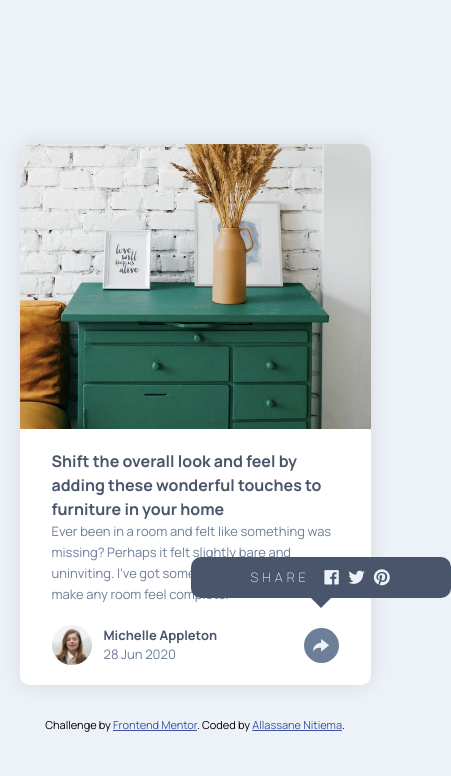
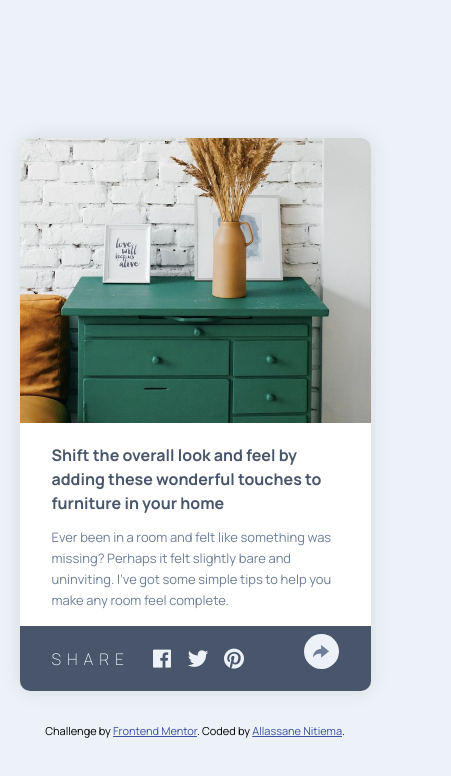
Before and after one commit to NitiemaDev/articlePreviewComponent-frontendMentor, a plain HTML site: page index.html in a window 390 px wide. Both pictures are taken after a click on the element 321 px from the left and 645 px from the top of the page. Shown: the whole page, 451 px wide, since content can reach past the window. Drawn offline with nearby package versions, Linux system fonts and the light colour scheme.

Commit message:
Ajout du tooltip sur mobile et mise a jour du fichier JS

```diff
--- a/index.html
+++ b/index.html
@@ -52,9 +52,9 @@
             </div>
           </div>
 
-          <div class="share-container">
-            <!-- tooltip -->
-           <div id="tooltip" class="tooltip">
+
+          <!-- tooltip for mobile -->
+          <div id="tooltip__mobile" class="tooltip__mobile">
             <p>SHARE</p>
             <div class="tooltip-icons">
               <i class="ri-facebook-box-fill"></i>
@@ -63,7 +63,18 @@
             </div>
            </div>
 
-          <!-- Share -->
+          <div class="share-container">
+            <!-- tooltip -->
+           <div id="tooltip" class="tooltip">
+            <p class="label__share">SHARE</p>
+            <div class="tooltip-icons">
+              <i class="ri-facebook-box-fill"></i>
+              <i class="ri-twitter-fill"></i>
+              <i class="ri-pinterest-fill"></i>
+            </div>
+           </div>
+
+          <!-- Share button -->
            <div id="shareIcon" class="shareIcon">
             <i class="ri-share-forward-fill"></i>
            </div>
--- a/js/main.js
+++ b/js/main.js
@@ -1,15 +1,34 @@
 const shareButton = document.getElementById('shareIcon');
-const tooltip = document.getElementById('tooltip');
+const tooltipDesktop = document.getElementById('tooltip');
+const tooltipMobile = document.getElementById('tooltip__mobile');
 
-shareButton.addEventListener('click', (event) => {
-  tooltip.classList.toggle("show");
-  shareButton.classList.toggle("active");
 
-});
+// Handle share button
+
+let browserWidth = window.innerWidth || document.documentElement.clientWidth || document.body.clientWidth;
+
+if (browserWidth > 768) {
+  tooltipMobile.classList.remove("displayMobile");
+  shareButton.addEventListener('click', () => {
+    tooltip.classList.toggle("show");
+    shareButton.classList.toggle("active");
+  });
+
+}
+
+if (browserWidth <= 768) {
+  tooltip.classList.remove("show");
+  shareButton.addEventListener('click', () => {
+    tooltipMobile.classList.toggle("displayMobile");
+  });
+}
+
 
 document.addEventListener('click', (event) => {
-    if (!shareButton.contains(event.target) && !tooltip.contains(event.target)) {
-      tooltip.classList.remove("show");
+    if (!shareButton.contains(event.target) && !tooltipDesktop.contains(event.target) && !tooltipMobile.contains(event.target)) {
+      // Close tooltip if clicking outside of it
+      tooltipMobile.classList.remove("displayMobile");
+      tooltipDesktop.classList.remove("show");
       shareButton.classList.remove("active");
     }
-  });
+});
--- a/styles/main.scss
+++ b/styles/main.scss
@@ -172,6 +172,42 @@ p {
 
 
 
+// tooltip for mobile
+.tooltip__mobile {
+    @include mixins.flex(row, start, center, 20px);
+    background: colors.$very-dark-blue;
+    width: 100%;
+    bottom: 0;
+    left: 0;
+    height: 65px;
+    padding: 10px 32px;
+    border-radius: 0 0 10px 10px;
+    position: absolute;
+    display: none;
+
+    &.displayMobile {
+        display: flex
+    }
+
+    p {
+        @include mixins.font-style(colors.$light-grayish-blue, 1em, 200, 1.5);
+        letter-spacing: 6px;
+    }
+
+    .tooltip-icons {
+        @include mixins.flex(row, center, center, 12px);
+    }
+
+    .tooltip-icons i {
+        color: colors.$light-grayish-blue;
+        font-size: 1.5em;
+        transition: all 0.3s ease-in-out;
+        cursor: pointer;
+    }
+}
+
+
+
 
 // Responsive Design
 
@@ -205,4 +241,6 @@ p {
         font-size: 13px;
     }
 
+
+
 }
```
Also changed, not shown: styles/css/style.css, 1 other file.
